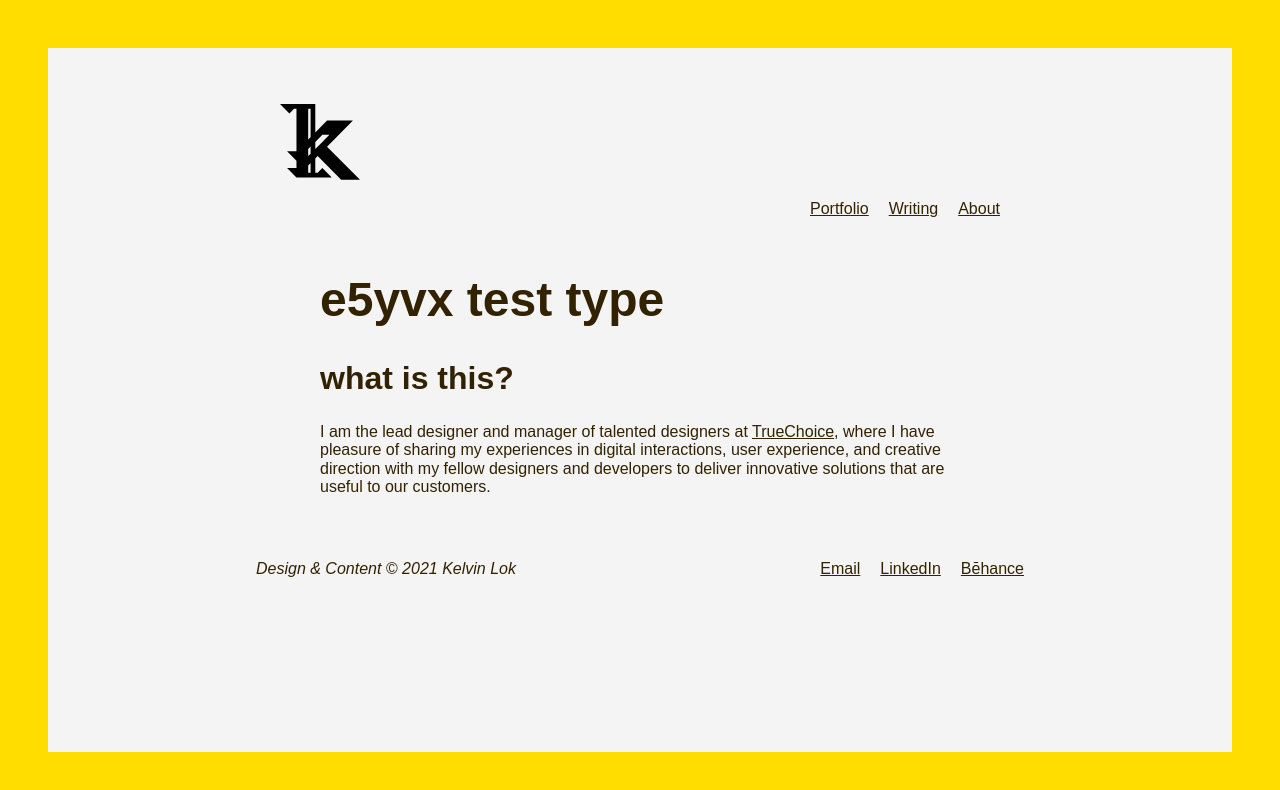
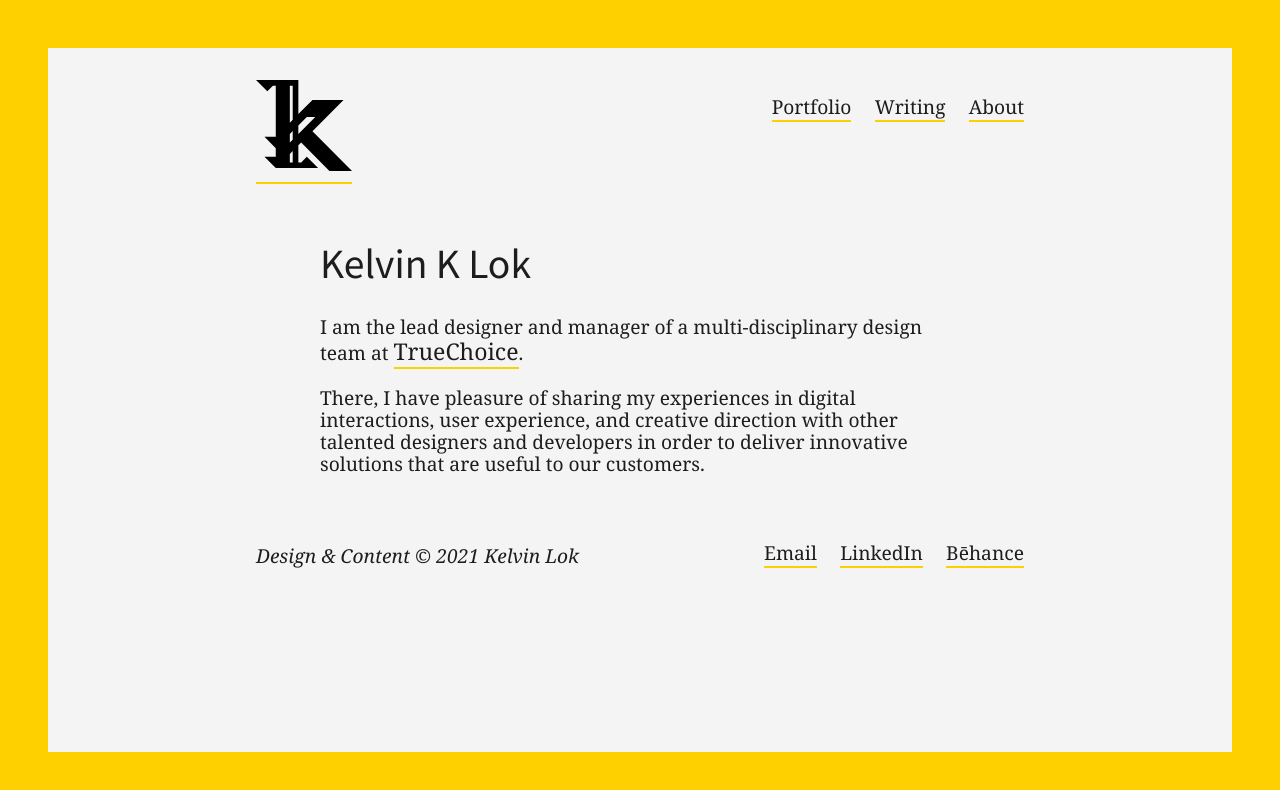
Before and after one commit to kelvinklok/kelvinklok.github.io, a plain HTML site: page index.html in a window 1280 px wide. Drawn offline with Linux system fonts and the light colour scheme; a web font is replaced by a local one.

Commit message:
fonts and intro

```diff
--- a/index.html
+++ b/index.html
@@ -12,6 +12,10 @@
     <link rel="icon" type="image/png" sizes="32x32" href="./assets/favicon/favicon-32x32.png">
     <link rel="icon" type="image/png" sizes="16x16" href="./assets/favicon/favicon-16x16.png">
     <link rel="manifest" href="./assets/favicon/site.webmanifest">
+
+    <!-- Fonts -->
+    <link rel="preconnect" href="https://fonts.gstatic.com">
+    <link href="https://fonts.googleapis.com/css2?family=Source+Sans+Pro:ital,wght@0,400;0,700;1,400&family=Source+Serif+Pro:ital,wght@0,400;0,700;1,400&display=swap" rel="stylesheet">
   </head>
   <body>
     <header>
@@ -22,12 +26,15 @@
         <li><a href="#">About</a></li>
       </ul>
     </header>
-    <div class="content">
-      <h1>e5yvx test type</h1>
-      <h2>what is this?</h2>
-      <p>I am the lead designer and manager of talented designers at <a href="https://www.truechoice.io/">TrueChoice</a>, where I have pleasure of sharing my experiences in digital interactions, user experience, and creative direction with my fellow designers and developers to deliver innovative solutions that are useful to our customers.
+    <section class="intro">
+      <h1>Kelvin K Lok</h1>
+      <p>
+        I am the lead designer and manager of a multi-disciplinary design team at <a href="https://www.truechoice.io/">TrueChoice</a>.
+      </br>
+      </br>
+        There, I have pleasure of sharing my experiences in digital interactions, user experience, and creative direction with other talented designers and developers in order to deliver innovative solutions that are useful to our customers.
       </p>
-    </div>
+    </section>
     <footer>
       <ul class="menu">
         <li><a href="mailto:hello.kelvin.lok@gmail.com" target="_blank">Email</a></li>
--- a/styles/styles.less
+++ b/styles/styles.less
@@ -3,15 +3,20 @@
 //////////////////////////////
 @gridunit: .5em;
 
-@color0: transparent;
-@color1: #ffdd00;
-@color2: #332200;
+@color-transparent: transparent;
+@color-background: #f4f4f4;
+@color-1: #ffd000;
+@color-2: #1d1d1d;
+@color-3: #ffd000;
 
-@fontfamilyprimary: sans-serif;
+@fontfamilydisplay: 'Source Sans Pro', helvetica, arial, sans-serif;
+@fontfamilybody: 'Source Serif Pro', 'georgia', 'times new roman', serif;
 
-@fontsizebody: 1em;
+@fontsizetitle: 2.6em;
 @fontsizeheader: 2em;
-@fontsizetitle: 3em;
+@fontsizebody: 1.2em;
+
+@fancyborderwidth: @gridunit * 6;
 
 //////////////////////////////
 // mixins
@@ -32,10 +37,11 @@
   box-sizing: border-box;
 }
 
-.font(@color, @family, @size) {
+.font(@color, @family, @size, @weight) {
   color: @color;
   font-family: @family;
   font-size: @size;
+  font-weight: @weight;
 }
 
 .image(@url, @width, @height) {
@@ -56,19 +62,25 @@ svg {
 // text styles
 //////////////////////////////
 a {
-  .font(@color2, @fontfamilyprimary, @fontsizebody);
+  .font(@color-2, @fontfamilybody, @fontsizebody, 400);
+  border-bottom: @gridunit * .25 solid @color-1;
+  text-decoration: none;
+}
+
+a:hover, a:active {
+  border-width: @gridunit * .5;
 }
 
 p {
-  .font(@color2, @fontfamilyprimary, @fontsizebody);
+  .font(@color-2, @fontfamilybody, @fontsizebody, 400);
 }
 
 h1 {
-  .font(@color2, @fontfamilyprimary, @fontsizetitle);
+  .font(@color-2, @fontfamilydisplay, @fontsizetitle, 400);
 }
 
 h2 {
-  .font(@color2, @fontfamilyprimary, @fontsizeheader);
+  .font(@color-2, @fontfamilydisplay, @fontsizeheader, 700);
 }
 
 //////////////////////////////
@@ -81,10 +93,10 @@ h2 {
 }
 
 html {
-  background-color: #f4f4f4;
+  background-color: @color-background;
 }
 
-body, header, .content, footer {
+body, header, section, footer {
   padding: @gridunit * 1;
 }
 
@@ -93,12 +105,9 @@ body {
   .center();
 }
 
-header {
-  margin: @gridunit * 3;
-}
-
 .menu {
   .justify-right();
+  padding-left: 0; // Where does this come from?
 }
 
 .menu li {
@@ -109,7 +118,7 @@ header {
   margin-left: @gridunit * 2;
 }
 
-.content {
+section {
   max-width: @gridunit * 80;
   .center();
   padding: @gridunit;
@@ -124,24 +133,25 @@ header {
 //////////////////////////////
 #logo {
   .image("../assets/logo-k.svg", @gridunit * 10, @gridunit * 10);
+  display: inline-block;
 }
-
-@media screen and (min-width: 520px) {
-  body {
-    width: 80%;
-    padding: @gridunit * 8;
-    header, .content, footer {
-      padding: @gridunit * 2;
-    }
-  }
 
 //////////////////////////////
 // Media Queries
 //////////////////////////////
 
+@media screen and (min-width: 520px) {
+  body {
+    width: 80%;
+    padding: @fancyborderwidth + @gridunit * 2;
+    header, section, footer {
+      padding: @gridunit * 2;
+    }
+  }
+
   // fancy border
   #fancy-border-top, #fancy-border-right, #fancy-border-bottom, #fancy-border-left {
-    background-color: @color1;
+    background-color: @color-1;
     position: fixed;
     display: block;
   }
@@ -149,13 +159,13 @@ header {
   #fancy-border-left, #fancy-border-right {
     top: 0;
     bottom: 0;
-    width: @gridunit * 6;
+    width: @fancyborderwidth;
   }
 
   #fancy-border-top, #fancy-border-bottom {
     left: 0;
     right: 0;
-    height: @gridunit * 6;
+    height: @fancyborderwidth;
   }
 
   #fancy-border-top {
```
Also changed, not shown: styles/styles.css.
